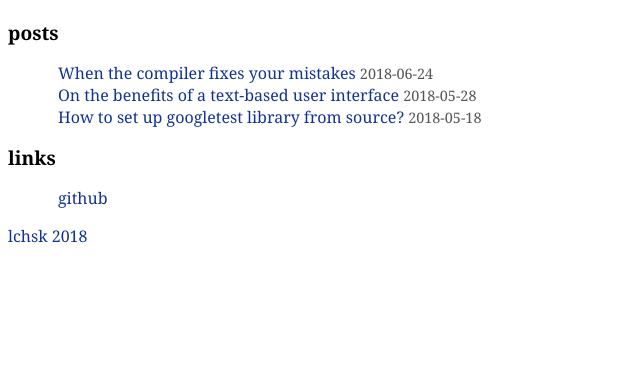
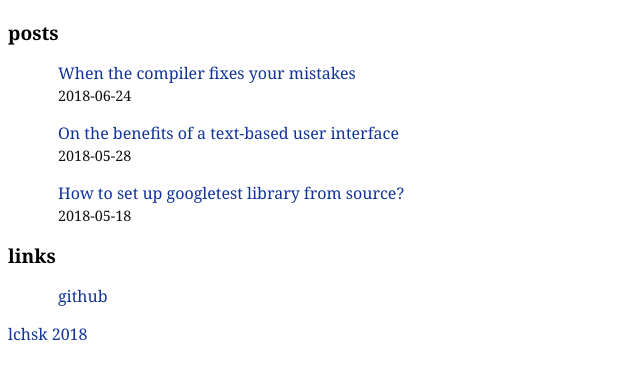
Before and after one commit to lchsk/blog, a plain HTML site: page build/index.html in a window 1280 px wide. Shown: the part 67-446 px from the top of the page, without its empty margins (0-640 px from the left). Drawn offline with Linux system fonts and the light colour scheme.

Commit message:
Move date under link on home page

```diff
--- a/build/index.html
+++ b/build/index.html
@@ -23,11 +23,14 @@
     <h2>posts</h2>
     <ul id="post-list">
 
-      <li><a title="When the compiler fixes your mistakes" href="when-the-compiler-fixes-your-mistakes.html">When the compiler fixes your mistakes</a> <span class="date">2018-06-24</span></li>
+      <li><a title="When the compiler fixes your mistakes" href="when-the-compiler-fixes-your-mistakes.html">When the compiler fixes your mistakes</a></li>
+	  <span class="date">2018-06-24</span>
 
-      <li><a title="On the benefits of a text-based user interface" href="on-the-benefits-of-a-text-based-user-interface.html">On the benefits of a text-based user interface</a> <span class="date">2018-05-28</span></li>
+      <li><a title="On the benefits of a text-based user interface" href="on-the-benefits-of-a-text-based-user-interface.html">On the benefits of a text-based user interface</a></li>
+	  <span class="date">2018-05-28</span>
 
-      <li><a title="How to set up googletest library from source?" href="how-to-set-up-googletest-library-from-source.html">How to set up googletest library from source?</a> <span class="date">2018-05-18</span></li>
+      <li><a title="How to set up googletest library from source?" href="how-to-set-up-googletest-library-from-source.html">How to set up googletest library from source?</a></li>
+	  <span class="date">2018-05-18</span>
 
     </ul>
     <h2>links</h2>
--- a/build/static/styles.css
+++ b/build/static/styles.css
@@ -8,7 +8,7 @@ a:link, a:active {
 }
 
 a:visited {
-	text-decoration: underline;
+	color: #000099;
 }
 
 a:hover {
@@ -30,8 +30,12 @@ ul#post-list {
 	padding-left: 50px;
 }
 
-ul#post-list li .date {
-	color: #555555;
+ul#post-list li {
+	margin-top: 12pt;
+}
+
+ul#post-list .date {
+	color: #111111;
 	font-size: 90%;
 }
 
--- a/themes/default/static/styles.css
+++ b/themes/default/static/styles.css
@@ -8,7 +8,7 @@ a:link, a:active {
 }
 
 a:visited {
-	text-decoration: underline;
+	color: #000099;
 }
 
 a:hover {
@@ -30,8 +30,12 @@ ul#post-list {
 	padding-left: 50px;
 }
 
-ul#post-list li .date {
-	color: #555555;
+ul#post-list li {
+	margin-top: 12pt;
+}
+
+ul#post-list .date {
+	color: #111111;
 	font-size: 90%;
 }
 
```
Also changed, not shown: themes/default/index.html (+2 -1 lines).
